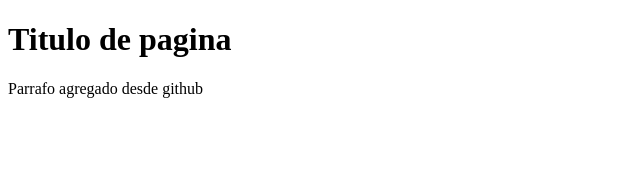
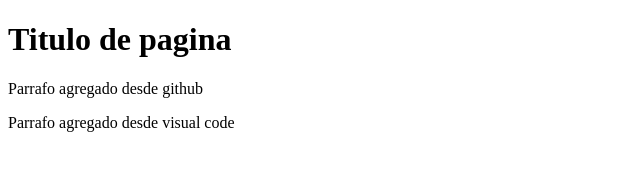
Before and after one commit to FabiisUNIT/ProyectoWebEmpresaC, a plain HTML site: page index.html in a window 1280 px wide. Shown: the whole page, without its empty margins (0-640 px from the left). Drawn offline with Linux system fonts and the light colour scheme.

Commit message:
Agregando parrafo desde visual a git y sincronizacion

```diff
--- a/index.html
+++ b/index.html
@@ -8,5 +8,6 @@
 <body>
     <h1>Titulo de pagina</h1>
     <p>Parrafo agregado desde github</p>
+    <p>Parrafo agregado desde visual code</p>
 </body>
 </html>
```
